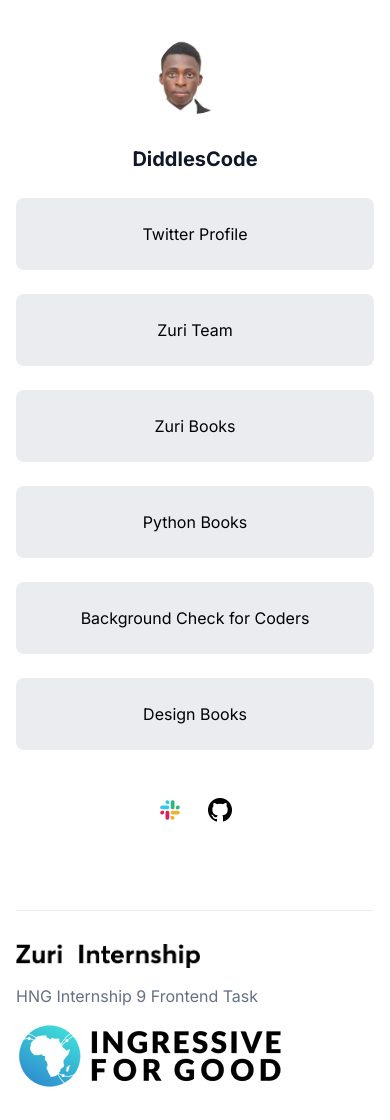
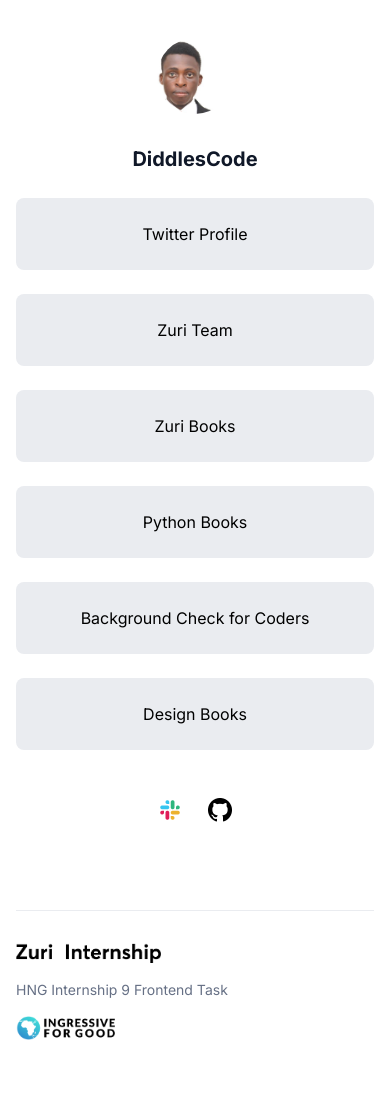
Before and after one commit to Johndiddles/hng9-task1, a React (Create React App) app: page / in a window 390 px wide. After the commit the page ends 1072 px from the top, so only its background shows below. Built offline with nearby package versions, Linux system fonts and the light colour scheme.

Commit message:
corrected image size in footer

```diff
--- a/src/components/Footer/Footer.jsx
+++ b/src/components/Footer/Footer.jsx
@@ -7,9 +7,17 @@
 const Footer = () => {
   return (
     <div className={styles.footer}>
-      <img className={styles.footer__img} src={zuri} alt="zuri" />
+      <img
+        className={`${styles.footer__img} ${styles.zuri}`}
+        src={zuri}
+        alt="zuri"
+      />
       <div className={styles.footer__text}>HNG Internship 9 Frontend Task</div>
-      <img className={styles.footer__img + styles.i4g} src={i4g} alt="i4g" />
+      <img
+        className={`${styles.footer__img} ${styles.i4g}`}
+        src={i4g}
+        alt="i4g"
+      />
     </div>
   );
 };
--- a/src/components/Footer/Footer.module.css
+++ b/src/components/Footer/Footer.module.css
@@ -25,7 +25,17 @@
     gap: 1rem;
   }
 
+  .footer__text {
+    font-size: 0.875rem;
+  }
+
+  .zuri {
+    height: 1.25rem;
+    width: auto;
+  }
+
   .i4g {
     height: 1.5rem;
+    width: auto;
   }
 }
```
Also changed, not shown: 1 other file (tests, documents, lock files or other folders).
